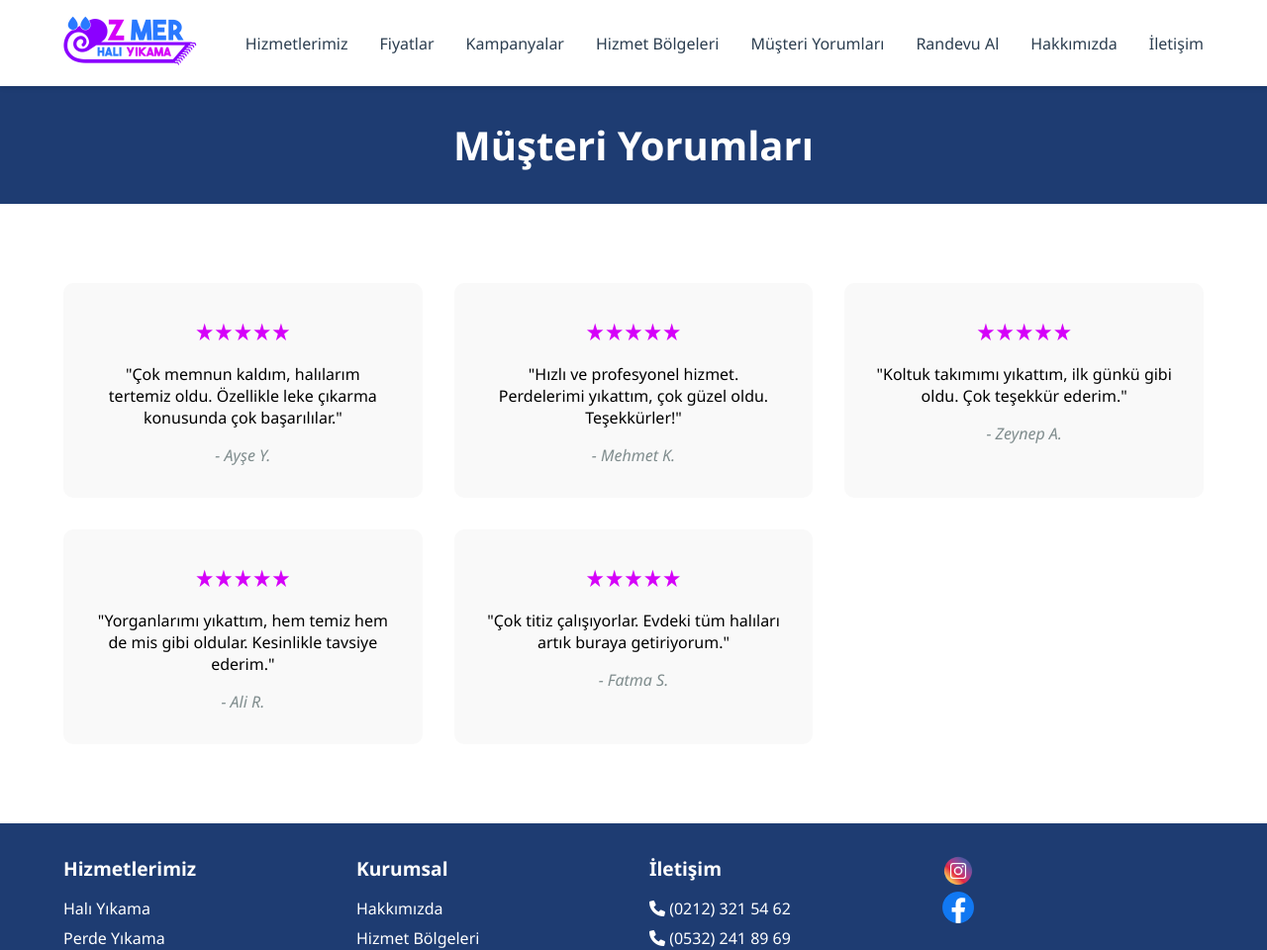
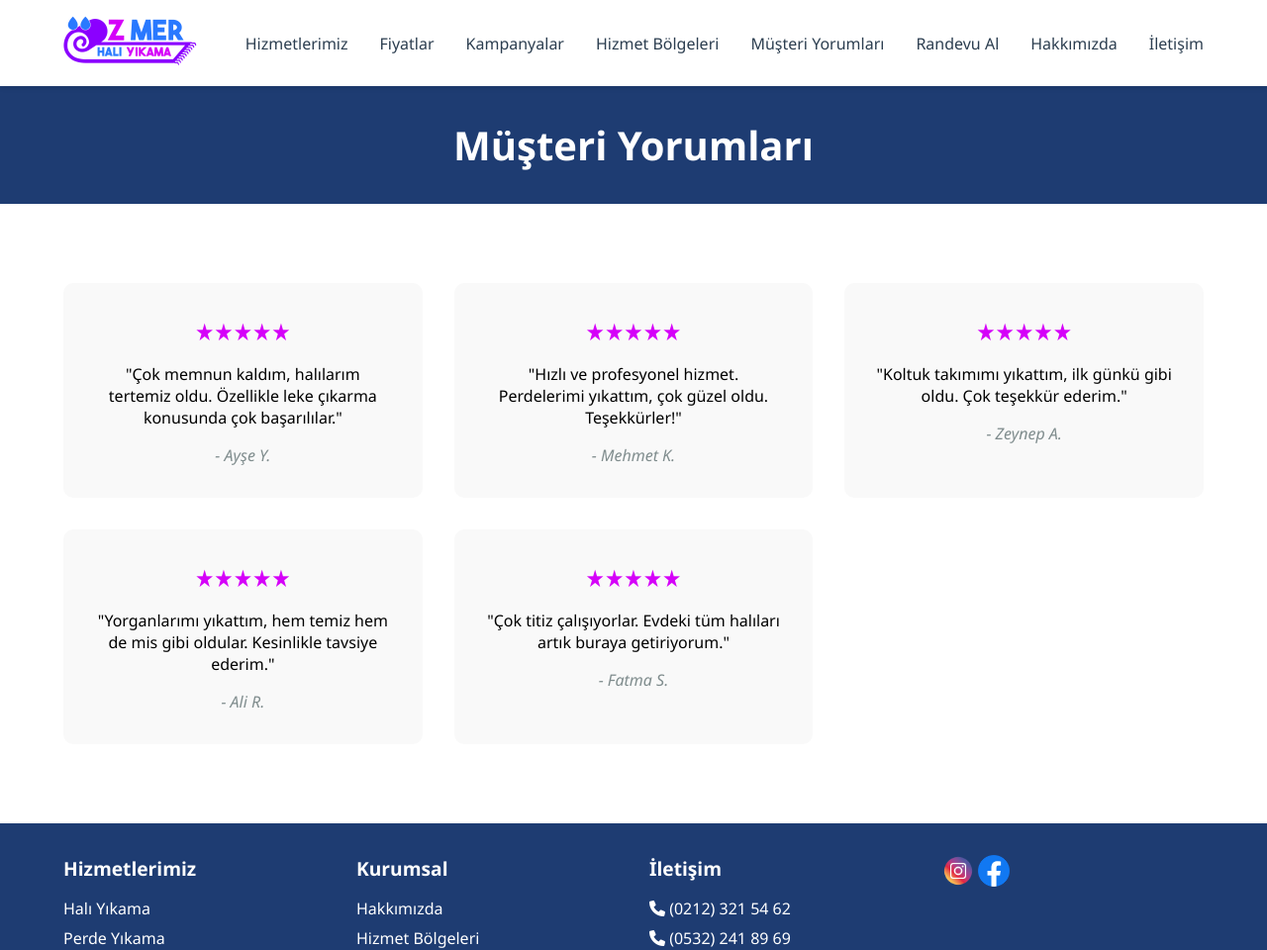
Before and after one commit to mertugr/mertugr.github.io, a plain HTML site: page yorumlar.html in a window 1280 px wide. Shown: the top 960 px of the page at 99% size. Drawn offline with Linux system fonts and the light colour scheme.

Commit message:
Update yorumlar.html

```diff
--- a/yorumlar.html
+++ b/yorumlar.html
@@ -102,12 +102,11 @@
                         <a href="https://www.instagram.com/ozmerhaliyikama" class="social-button">
                             <img src="instagram-logo.png" alt="Instagram">
                         </a>
-                    </div>
-                    <div class="social-links">
                         <a href="https://www.facebook.com/ozmerhaliyikama" class="social-button">
                             <img src="facebook-logo.png" alt="Instagram">
                         </a>
                     </div>
+
                 </div>
             </div>
             <div class="footer-bottom">
```
